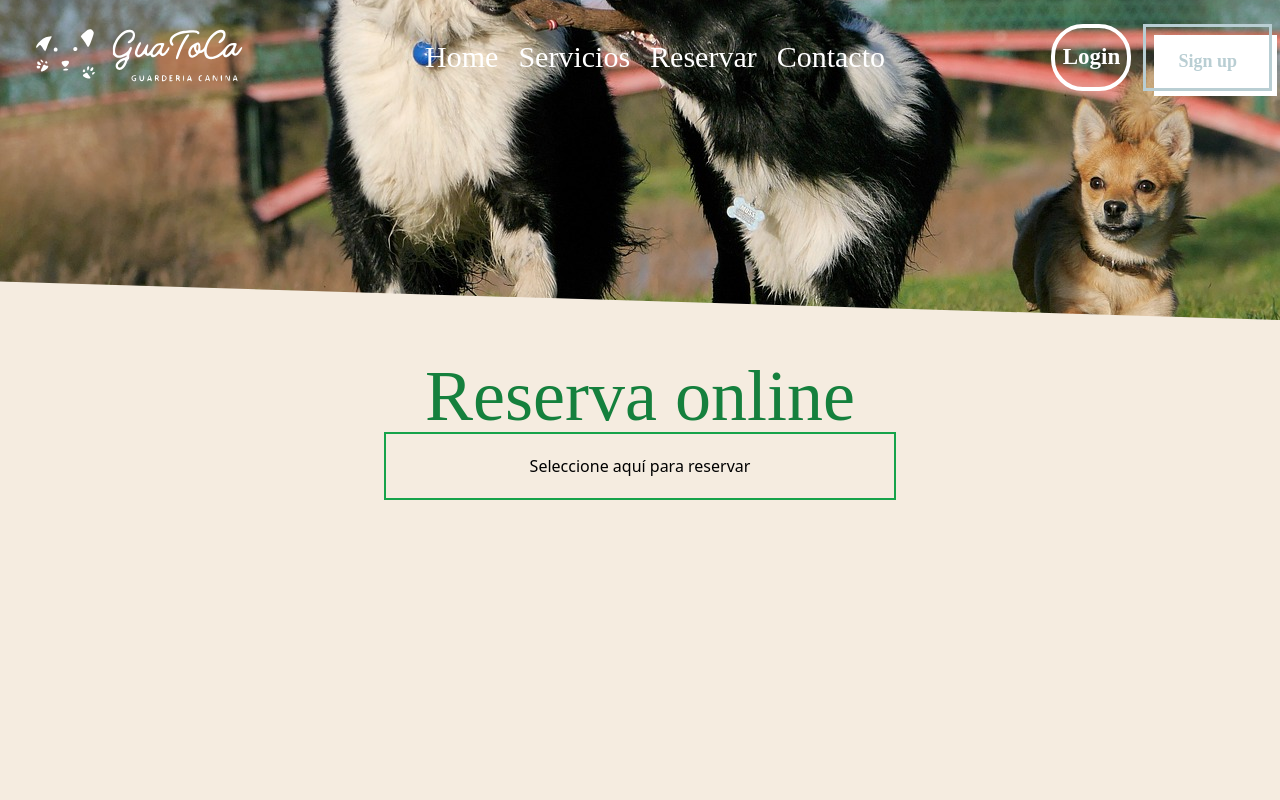
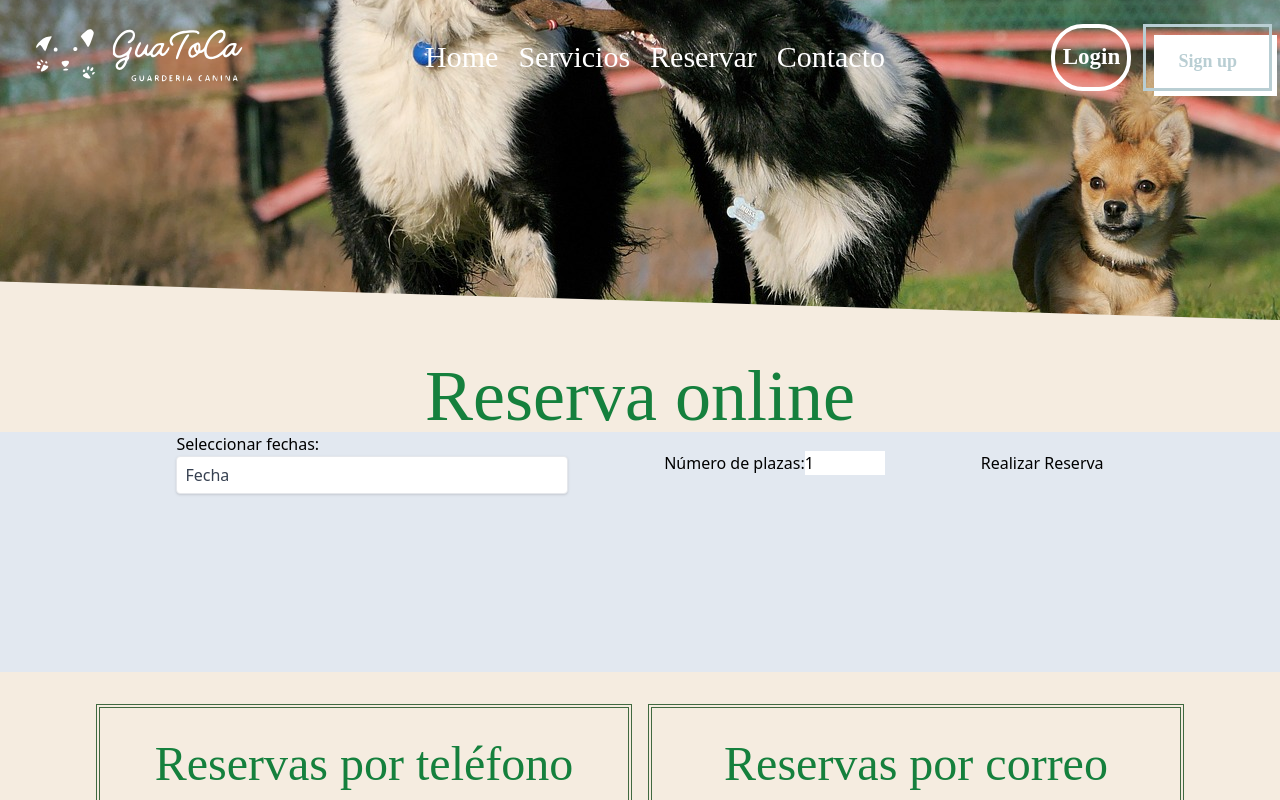
Before and after one commit to vtorresvcf/Guarderia_canina, a React (Vite) app in the folder front/: page /reservation in a window 1280 px wide. Shown: the top 800 px of the page. Built offline with nearby package versions, Linux system fonts and the light colour scheme; a web font is replaced by a local one.

Commit message:
formik añadido

```diff
--- a/front/package.json
+++ b/front/package.json
@@ -20,6 +20,7 @@
     "@react-google-maps/api": "^2.20.3",
     "date-fns": "^4.1.0",
     "dayjs": "^1.11.13",
+    "formik": "^2.4.6",
     "google-map-react": "^2.2.1",
     "react": "^18.3.1",
     "react-date-picker": "^11.0.0",
--- a/front/src/components/SelectDates.jsx
+++ b/front/src/components/SelectDates.jsx
@@ -1,44 +1,120 @@
 import { useState } from "react";
 import { DateRange } from "react-date-range";
-import "react-date-range/dist/styles.css"; // main css file
-import "react-date-range/dist/theme/default.css"; // theme css file
+import "react-date-range/dist/styles.css";
+import "react-date-range/dist/theme/default.css";
+import { Formik, Field, Form } from "formik";
 import { format } from "date-fns";
 
 const SelectDates = () => {
-  const [date, setDate] = useState({
-    startDate: null,
-    endDate: null,
-    key: "selection",
+  const handleSubmit = (values) => {
+    const formattedStartDate = format(values.dateStart, "dd/MMM/yy");
+    const formattedEndDate = format(values.endDate, "dd/MMM/yy");
+    console.log({
+      dateStart: formattedStartDate,
+      endDate: formattedEndDate,
+      numberPlaces: values.numberPlaces,
     });
+  };
+
   const [openCalendar, setOpenCalendar] = useState(false);
 
-  const handleChange = (ranges) => {
-    setDate(ranges.selection);
-  };
+  return (
+    <div>
+      <Formik
+        initialValues={{
+          dateStart: null,
+          endDate: null,
+          numberPlaces: 1,
+        }}
+        validate={(values) => {
+          const errors = {};
+          if (!values.dateStart) {
+            errors.dateStart = "La fecha de entrada es obligatoria.";
+          }
+          if (!values.endDate) {
+            errors.endDate = "La fecha de salida es obligatoria.";
+          } else if (new Date(values.endDate) <= new Date(values.dateStart)) {
+            errors.endDate =
+              "La fecha de salida debe ser posterior a la de entrada.";
+          }
 
-  return (
-    <div className="w-full ">
-      <div
-        className="border-2 border-green-600  w-[40%] mx-auto p-5 text-center"
-        onClick={() => setOpenCalendar(!openCalendar)}
+          if (values.numberPlaces <= 0) {
+            errors.numberPlaces = "El número de plazas debe ser al menos 1.";
+          } else if (values.numberPlaces > 10) {
+            errors.numberPlaces =
+              "Has alcanzado el número máximo de plazas que se puede reservar.";
+          }
+          return errors;
+        }}
+        onSubmit={handleSubmit}
       >
-        {!date.startDate
-          ? "Seleccione aquí para reservar"
-          : `- ${format(date.startDate, "dd,MMM,yyyy")}- a - ${format(
-              date.endDate,
-              "dd,MMM,yyyy"
-            )}-`}
-      </div>
+        {({ setFieldValue, errors, touched, values }) => (
+          <Form className="flex justify-center gap-24 items-center">
+            <div>
+              <label>Seleccionar fechas:</label>
+              <input
+                type="text"
+                onClick={() => setOpenCalendar(true)}
+                className="shadow appearance-none border rounded w-full py-2 px-2 text-gray-700 leading-tight focus:outline-none focus:shadow-outline"
+                readOnly
+                value={
+                  values.dateStart === null || values.endDate === null
+                    ? "Fecha" // Mostrar "Fecha" si no hay selección
+                    : `${format(values.dateStart, "dd/MMM/yy")} - ${format(
+                        values.endDate,
+                        "dd/MMM/yy"
+                      )}`
+                }
+              />
               {openCalendar && (
-        <div className="mx-auto">
                 <DateRange
-            ranges={[date]}
-            onChange={handleChange}
+                  ranges={[
+                    {
+                      startDate: values.dateStart,
+                      endDate: values.endDate,
+                      key: "selection",
+                    },
+                  ]}
+                  onChange={(range) => {
+                    const { startDate, endDate } = range.selection;
+                    setFieldValue("dateStart", startDate);
+                    setFieldValue("endDate", endDate);
+                    if (startDate && endDate && startDate !== endDate) {
+                      setOpenCalendar(false); // Cerrar calendario
+                    }
+                  }}
                   rangeColors={["#15803D"]}
                   minDate={new Date()}
+                  moveRangeOnFirstSelection={false}
+                  editableDateInputs={false}
                 />
+              )}
+              {touched.dateStart && errors.dateStart && (
+                <div style={{ color: "red" }}>{errors.dateStart}</div>
+              )}
+              {touched.endDate && errors.endDate && (
+                <div style={{ color: "red" }}>{errors.endDate}</div>
+              )}
             </div>
+
+            <div>
+              <label htmlFor="numberPlaces">Número de plazas:</label>
+              <Field
+                type="number"
+                id="numberPlaces"
+                name="numberPlaces"
+                min="1"
+                max="10"
+              />
+              {touched.numberPlaces && errors.numberPlaces && (
+                <div style={{ color: "red" }}>{errors.numberPlaces}</div>
               )}
+            </div>
+
+            <button type="submit">Realizar Reserva</button>
+          </Form>
+        )}
+      </Formik>
     </div>
   );
 };
--- a/front/src/pages/Reservation.jsx
+++ b/front/src/pages/Reservation.jsx
@@ -9,7 +9,7 @@ const Reservation = () => {
         <h1 className="text-center text-6xl font-cedarville text-green-700 xl:text-7xl ">
           Reserva online
         </h1>
-        <div className="h-96">
+        <div className="h-60 bg-slate-200">
           <SelectDates />
         </div>
       </div>
```
Also changed, not shown: 1 other file (tests, documents, lock files or other folders). Lines whose indentation alone changed are shown as unchanged.
